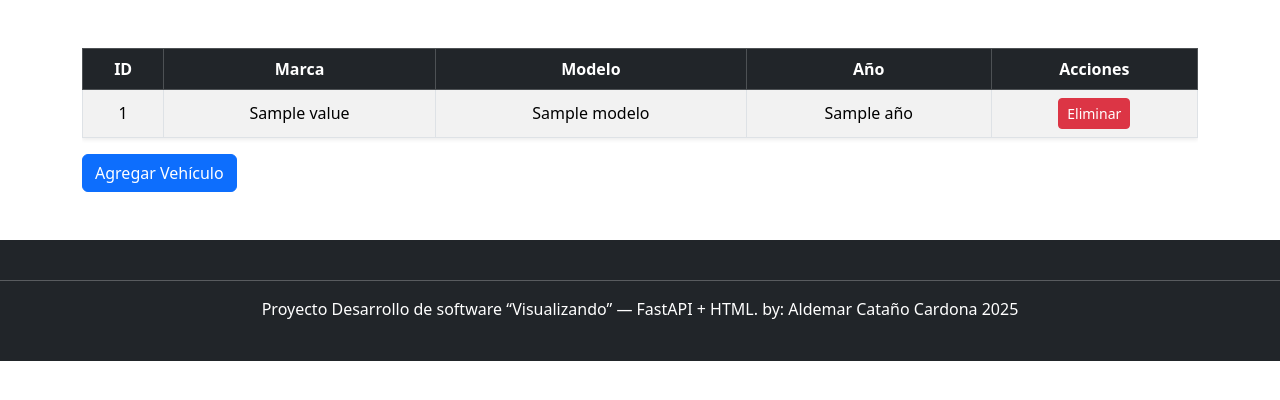
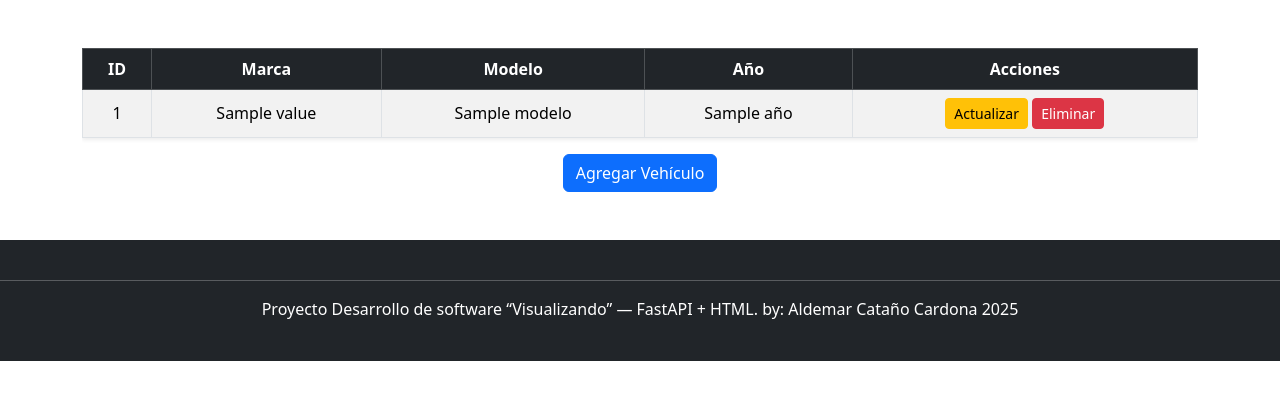
Before and after one commit to Aldemitar/vehiculos_electricos_aldemar, a FastAPI app: template templates/vehiculos_registro.html in a window 1280 px wide. Shown: the part 245-645 px from the top of the page. Run offline with FastAPI, Linux system fonts and the light colour scheme; the template is opened without the code that fills it: most values are stand-ins (such as "Sample title", 1, 10 or a date in 2020); parts of the project's set-up code (start-up, migrations or seed data) failed here and were passed over.

Commit message:
Se agregó el botón para actualizar cada registro en el mismo apartado que el de eliminar

```diff
--- a/templates/vehiculos_registro.html
+++ b/templates/vehiculos_registro.html
@@ -20,7 +20,7 @@
                         <th>Marca</th>
                         <th>Modelo</th>
                         <th>Año</th>
-                        <th>Acciones</th> <!-- Nueva columna -->
+                        <th>Acciones</th>
                     </tr>
                 </thead>
                 <tbody class="text-center">
@@ -31,7 +31,10 @@
                         <td>{{ vehiculo.modelo }}</td>
                         <td>{{ vehiculo.año }}</td>
                         <td>
-                            <form action="/vehiculos/delete/{{ vehiculo.id }}" method="POST" onsubmit="return confirm('¿Estás seguro de que deseas eliminar este vehículo?');">
+                            <a href="/vehiculos/edit/{{ vehiculo.id }}" class="btn btn-warning btn-sm">
+                                <i class="bi bi-pencil"></i> Actualizar
+                            </a>
+                            <form action="/vehiculos/delete/{{ vehiculo.id }}" method="POST" style="display:inline;" onsubmit="return confirm('¿Estás seguro de eliminar este vehículo?');">
                                 <button type="submit" class="btn btn-danger btn-sm">
                                     <i class="bi bi-trash"></i> Eliminar
                                 </button>
@@ -43,7 +46,7 @@
             </table>
         </div>
 
-        <div class="mb-4 text-muted">
+        <div class="mb-4 text-center">
             <a href="/vehiculos/add" class="btn btn-primary">
                 <i class="bi bi-plus-lg"></i> Agregar Vehículo
             </a>
```
